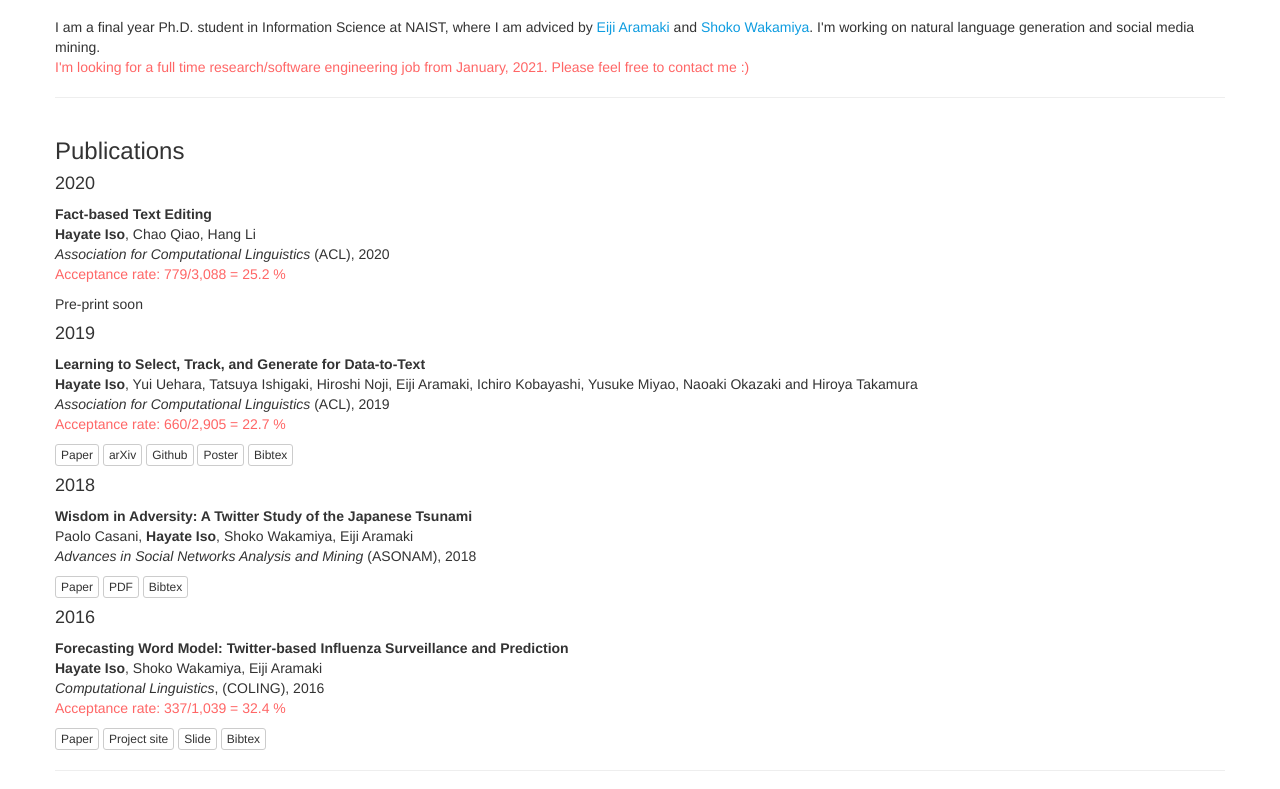
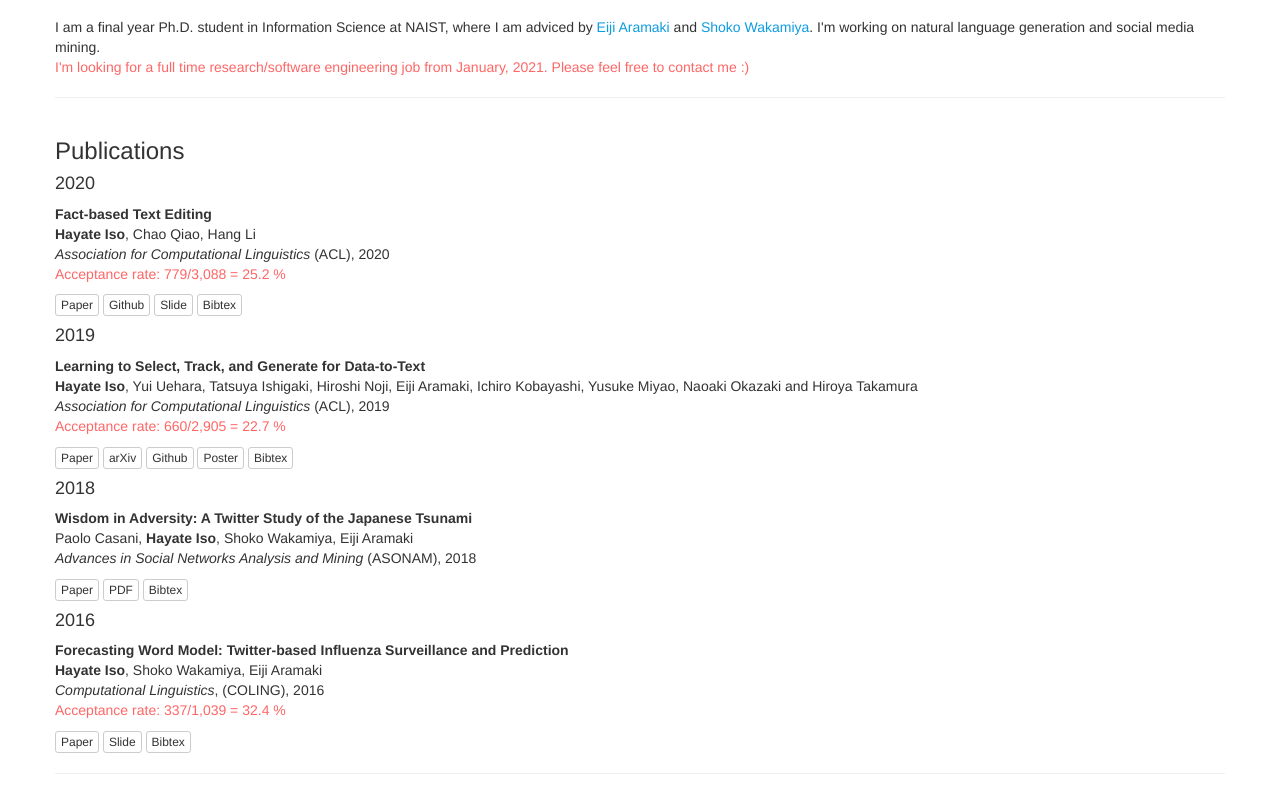
Before and after one commit to isomap/isomap.github.io, a plain HTML site: page index.html in a window 1280 px wide. Shown: the part 163-952 px from the top of the page. Drawn offline with nearby package versions, Linux system fonts and the light colour scheme; files whose address does not match are found by name.

Commit message:
Update ACL2020 info

```diff
--- a/index.html
+++ b/index.html
@@ -58,7 +58,10 @@
           <i>Association for Computational Linguistics</i> (ACL), 2020 <br>
           <span style="color:#ff6666">Acceptance rate: 779/3,088 = 25.2 % </span><br>
           <div>
-            Pre-print soon
+            <a href="https://www.aclweb.org/anthology/2020.acl-main.17/" target="_blank" class="btn btn-default btn-xs">Paper</a>
+            <a href="https://github.com/isomap/factedit" target="_blank" class="btn btn-default btn-xs">Github</a>
+            <a href="./slides/iso2020acl.pdf" target="_blank" class="btn btn-default btn-xs">Slide</a>
+            <a href="./bib/iso2020acl.bib" target="_blank" class="btn btn-default btn-xs">Bibtex</a>
           </div>
         </p>
 
@@ -98,7 +101,6 @@
         </p>
         <div>
           <a href="https://www.aclweb.org/anthology/C16-1008/" target="_blank" class="btn btn-default btn-xs">Paper</a>
-          <a href="http://sociocom.jp/~iso/forecastword/" class="btn btn-default btn-xs">Project site</a>
           <a href="./slides/iso2016coling.pdf" target="_blank" class="btn btn-default btn-xs">Slide</a>
           <a href="./bib/iso2016coling.bib" target="_blank" class="btn btn-default btn-xs">Bibtex</a>
         </div>
```
Also changed, not shown: 2 other files.
